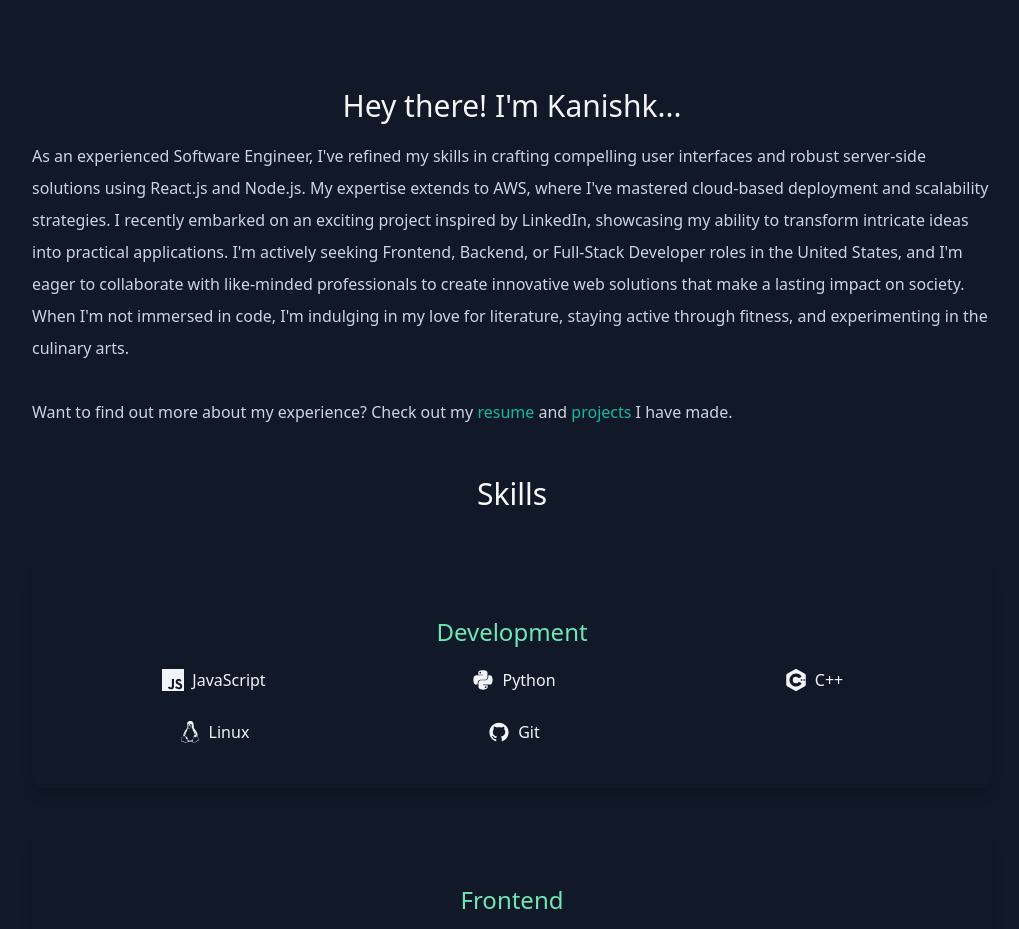
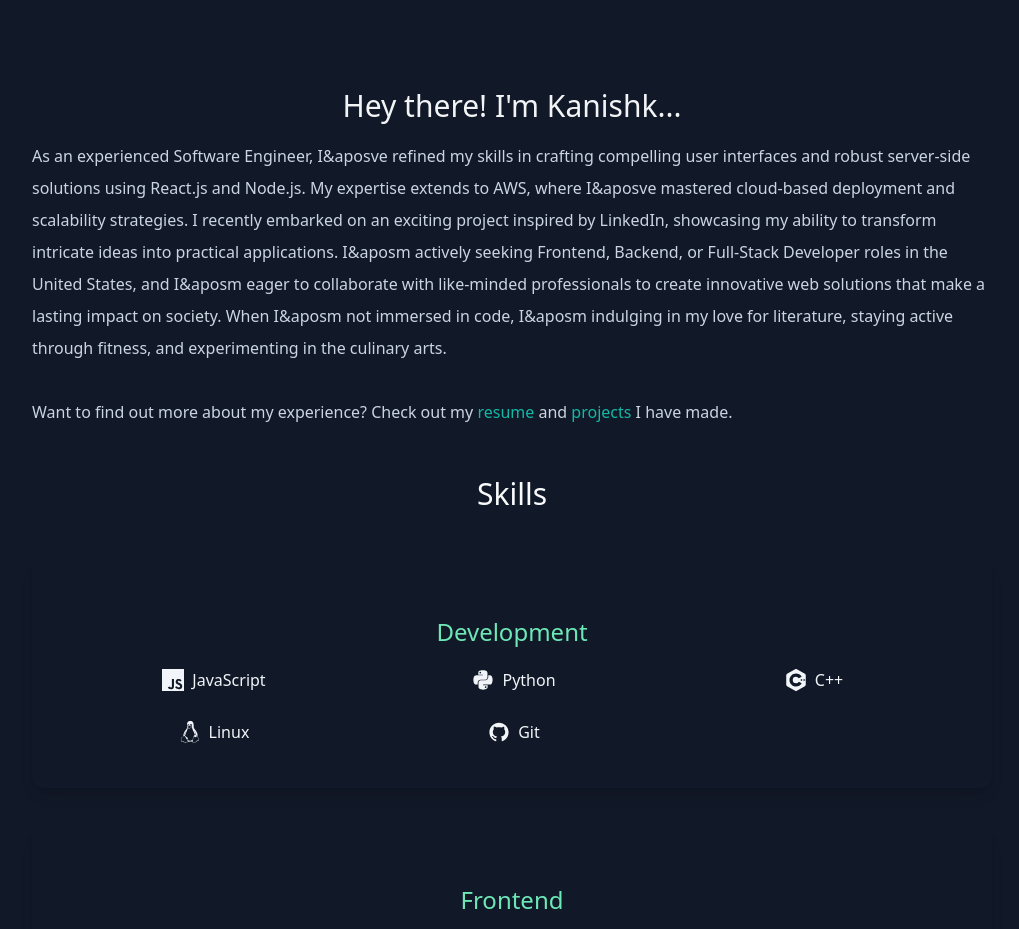
Before and after one commit to kanishk44/portfolio, a Next.js app: page / in a window 1280 px wide. Shown: the part 1040-1969 px from the top of the page, without its empty margins (128-1147 px from the left). Built offline with nearby package versions, Linux system fonts and the light colour scheme.

Commit message:
Fixed typo

```diff
--- a/pages/index.js
+++ b/pages/index.js
@@ -129,18 +129,19 @@ export default function Home() {
               Hey there! I&apos;m Kanishk...
             </h2>
             <p className="text-md py-2 leading-8 text-gray-800 dark:text-slate-300">
-              As an experienced Software Engineer, I've refined my skills in
+              As an experienced Software Engineer, I&aposve refined my skills in
               crafting compelling user interfaces and robust server-side
               solutions using React.js and Node.js. My expertise extends to AWS,
-              where I've mastered cloud-based deployment and scalability
+              where I&aposve mastered cloud-based deployment and scalability
               strategies. I recently embarked on an exciting project inspired by
               LinkedIn, showcasing my ability to transform intricate ideas into
-              practical applications. I'm actively seeking Frontend, Backend, or
-              Full-Stack Developer roles in the United States, and I'm eager to
-              collaborate with like-minded professionals to create innovative
-              web solutions that make a lasting impact on society. When I'm not
-              immersed in code, I'm indulging in my love for literature, staying
-              active through fitness, and experimenting in the culinary arts.
+              practical applications. I&aposm actively seeking Frontend,
+              Backend, or Full-Stack Developer roles in the United States, and
+              I&aposm eager to collaborate with like-minded professionals to
+              create innovative web solutions that make a lasting impact on
+              society. When I&aposm not immersed in code, I&aposm indulging in
+              my love for literature, staying active through fitness, and
+              experimenting in the culinary arts.
               <br />
               <br />
               Want to find out more about my experience? Check out my{" "}
```
